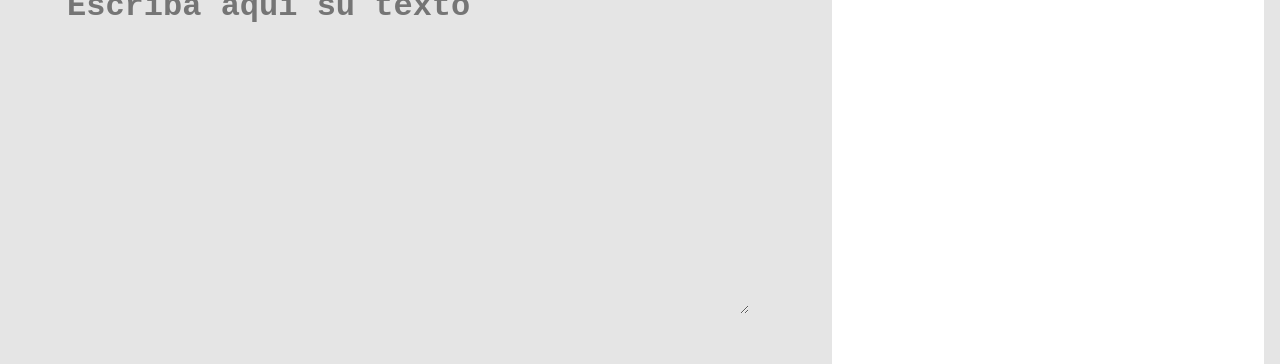
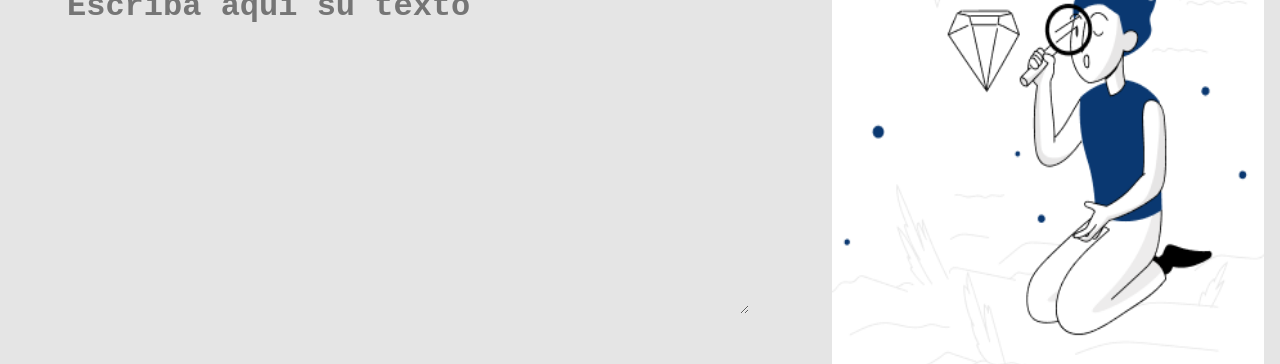
Before and after one commit to jpgcano/DesafioEncriptar, a plain HTML site: page index.html in a window 1280 px wide. Shown: the part 140-504 px from the top of the page. Drawn offline with Linux system fonts and the light colour scheme; the site is published under a folder, as on GitHub Pages, so addresses that start at the root find nothing.

Commit message:
Update index.html
arreglando url

```diff
--- a/index.html
+++ b/index.html
@@ -26,7 +26,7 @@
         </section>
         <section class="section_2" id="contenedor-mensaje">
             <div class="imagen" id="imagen">
-                <img class="muñeco" id="muñeco" src="/img/Muñeco.png" alt="texto no encontrado">
+                <img class="muñeco" id="muñeco" src="img/Muñeco.png" alt="texto no encontrado">
                 <div>
                     <h3 class="tituloNoencontrado" id="tituloNoencontrado">Ningún mensaje fue
                         encontrado</h3>
```
